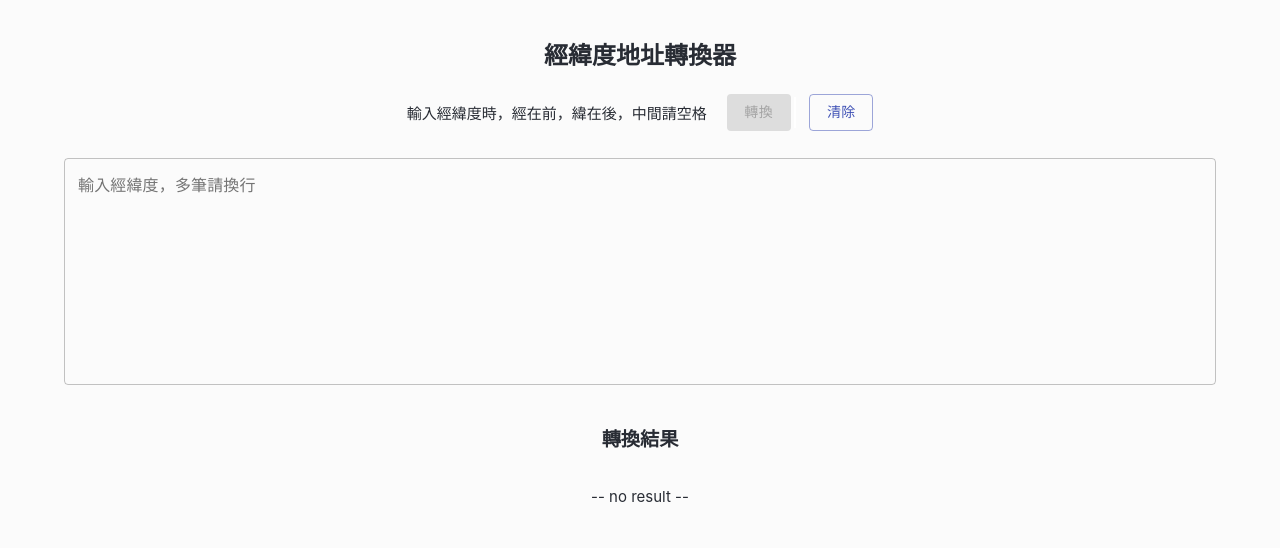
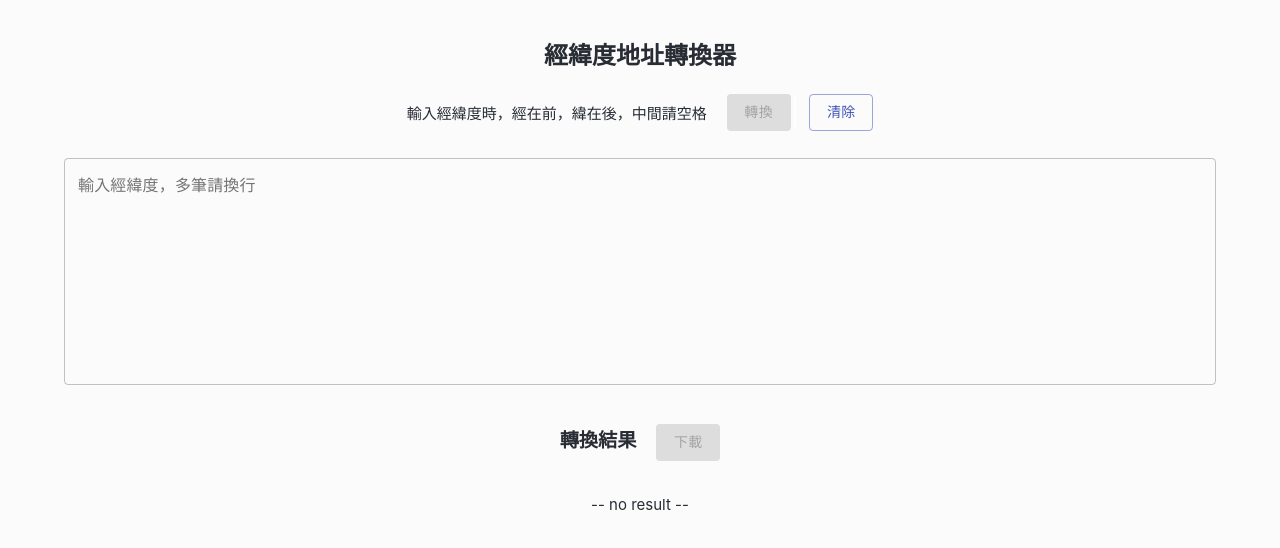
Before and after one commit to sharonWU0505/reverse-geocoding-page, a React (Create React App) app: page / in a window 1280 px wide. Shown: the top 548 px of the page. Built offline with nearby package versions, Linux system fonts and the light colour scheme.

Commit message:
feat: add download button

```diff
--- a/public/index.html
+++ b/public/index.html
@@ -5,7 +5,7 @@
     <link rel="icon" href="%PUBLIC_URL%/favicon.ico" />
     <meta name="viewport" content="width=device-width, initial-scale=1" />
     <meta name="theme-color" content="#000000" />
-    <meta name="description" content="Web site created using create-react-app" />
+    <meta name="description" content="經緯度地址轉換器" />
     <link rel="apple-touch-icon" href="%PUBLIC_URL%/logo192.png" />
     <!--
       manifest.json provides metadata used when your web app is installed on a
--- a/src/App.js
+++ b/src/App.js
@@ -7,7 +7,7 @@ const axios = require("axios").default;
 
 function App() {
   const [inputs, setInputs] = useState("");
-  const [addresses, setAddresses] = useState("");
+  const [tableData, setTableData] = useState(null);
 
   const handleDecode = () => {
     const latlngs = inputs
@@ -49,35 +49,51 @@ function App() {
           }
         });
 
-        setAddresses(processed_results);
+        const display_data = inputs
+          .trim()
+          .split("\n")
+          .map((input) => {
+            const key = input
+              .trim()
+              .split(" ")
+              .map((l) => l.trim())
+              .join(",");
+
+            return {
+              latlng: key.split(",").join(" "),
+              address: processed_results.get(`${key}`),
+            };
+          });
+
+        setTableData(display_data);
       })
       .catch((e) => {
         window.alert(e);
-        setAddresses("");
+        setTableData(null);
       });
   };
 
   const handleClear = () => {
     setInputs("");
-    setAddresses("");
+    setTableData(null);
   };
 
-  const getTableData = () => {
-    return inputs
-      .trim()
-      .split("\n")
-      .map((input) => {
-        const key = input
-          .trim()
-          .split(" ")
-          .map((l) => l.trim())
-          .join(",");
+  const getDownloadLinkProps = () => {
+    if (tableData) {
+      const data = { data: tableData };
+      const download = `ADDRESSES_${new Date().toLocaleString()}.json`;
+      const downloadData = JSON.stringify(data || {}, 0, 2);
+      const href = "data:application/json;charset=utf-8," + encodeURIComponent(downloadData);
 
-        return {
-          latlng: key.split(",").join(" "),
-          address: addresses.get(`${key}`),
-        };
-      });
+      return {
+        href,
+        download,
+      };
+    }
+
+    return {
+      href: "",
+    };
   };
 
   return (
@@ -92,7 +108,7 @@ function App() {
             color="primary"
             style={{ marginLeft: "20px" }}
             onClick={handleDecode}
-            disabled={!inputs.length}>
+            disabled={!inputs}>
             轉換
           </Button>{" "}
           |
@@ -114,17 +130,28 @@ function App() {
             onChange={(e) => setInputs(e.target.value)}
             multiline={true}
             rows={10}
-            placeholder={"121.721183 25.120552\n121.720458 25.120351\n121.720458 25.120351"}
+            placeholder="121.721183 25.120552&#13;&#10;121.720458 25.120351&#13;&#10;121.720458 25.120351"
           />
 
-          <h3>轉換結果</h3>
-          {addresses ? (
+          <h3>
+            轉換結果
+            <a {...getDownloadLinkProps()} style={{ textDecoration: "none" }}>
+              <Button
+                variant="contained"
+                color="primary"
+                style={{ marginLeft: "20px" }}
+                disabled={!tableData}>
+                下載
+              </Button>
+            </a>
+          </h3>
+          {tableData ? (
             <DataTable
               header={[
                 { key: "latlng", name: "經緯度" },
                 { key: "address", name: "地址" },
               ]}
-              data={getTableData()}
+              data={tableData}
             />
           ) : (
             <p>-- no result --</p>
```
